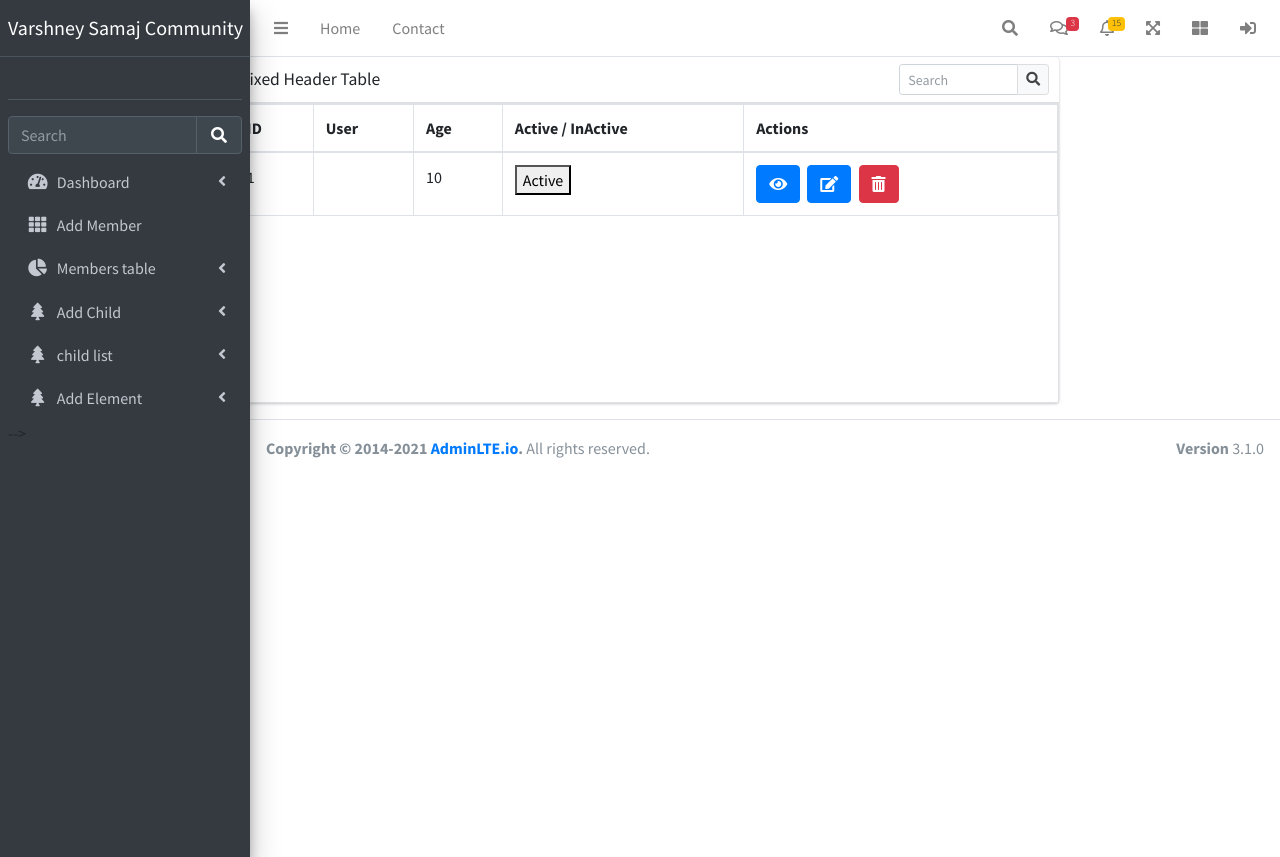
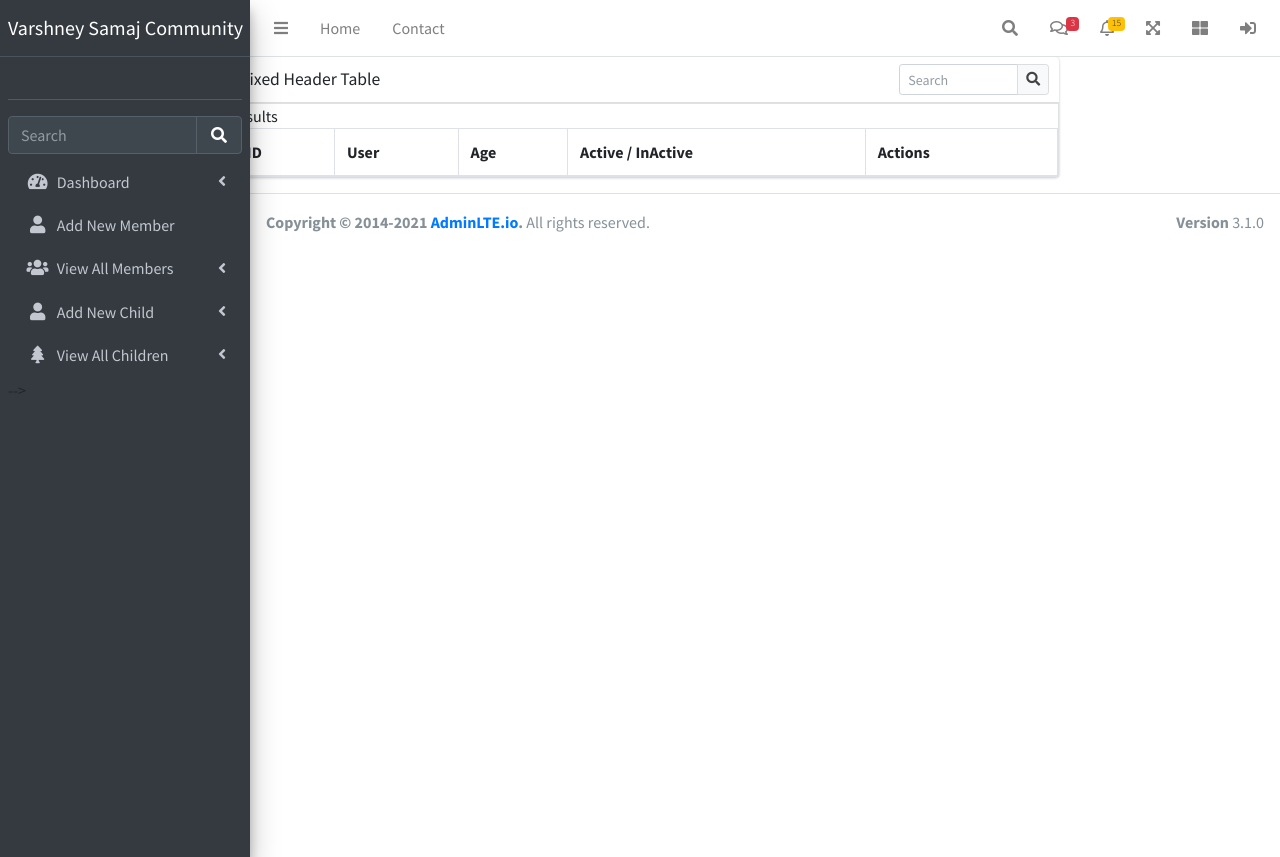
Before and after one commit to Anuragchindaliya/community_project, a PHP site: page /server/childTables.php?filter=marriageable in a window 1280 px wide. Run offline with PHP 8.4, Linux system fonts and the light colour scheme; tables that the repository leaves empty or names only in its code hold one stand-in row (values such as "Sample post"); data that the repository does not hold is empty; some libraries are stand-ins or nearby versions.

```diff
--- a/includes/sidebar.php
+++ b/includes/sidebar.php
@@ -45,18 +45,18 @@
           </li>
           <li class="nav-item">
             <a href="../server/member_form.php" class="nav-link">
-              <i class="nav-icon fas fa-th"></i>
+              <i class="nav-icon fas fa-user"></i>
               <p>
-                Add Member
+                Add New Member
                 <!-- <span class="right badge badge-danger">New</span> -->
               </p>
             </a>
           </li>
           <li class="nav-item">
             <a href="../server/member_table.php" class="nav-link">
-              <i class="nav-icon fas fa-chart-pie"></i>
+              <i class="nav-icon fas fa-users"></i>
               <p>
-                Members table
+                View All Members
                 <i class="right fas fa-angle-left"></i>
               </p>
             </a>
@@ -64,9 +64,9 @@
           </li>
           <li class="nav-item">
             <a href="../server/child_new.php" class="nav-link">
-              <i class="nav-icon fas fa-tree"></i>
+              <i class="nav-icon fas fa-user"></i>
               <p>
-                Add Child
+                Add New Child
                 <i class="fas fa-angle-left right"></i>
               </p>
             </a>
@@ -75,21 +75,11 @@
             <a href="../server/childTables.php" class="nav-link">
               <i class="nav-icon fas fa-tree"></i>
               <p>
-                child list
+                View All Children
                 <i class="fas fa-angle-left right"></i>
               </p>
             </a>
           </li>
-          <li class="nav-item">
-            <a href="#" class="nav-link">
-              <i class="nav-icon fas fa-tree"></i>
-              <p>
-                Add Element
-                <i class="fas fa-angle-left right"></i>
-              </p>
-            </a>
-          </li>
-
         </ul> -->
       </nav>
       <!-- /.sidebar-menu -->
--- a/process/addChildDetail.php
+++ b/process/addChildDetail.php
@@ -1,7 +1,5 @@
 <?php
 include "../db/conn.php";
-include "../includes/sidebar.php";
-
 // echo $_POST['marriage'],$_POST['upload'];
 if(isset($_POST['childdata'])){
     $child_Name =$_POST['name'];
@@ -26,6 +24,7 @@ if(isset($_POST['childdata'])){
 
 if (mysqli_query($conn, $sql)) {
     echo "New record created successfully";
+    header("location: ../server/child_new.php");
   } else {
     echo "Error: " . $sql . "<br>" . mysqli_error($conn);
   }
--- a/process/logout.php
+++ b/process/logout.php
@@ -2,6 +2,6 @@
 session_start();
 unset($_SESSION["login"]);
 unset($_SESSION["username"]);
-header("Location: ../client/member_login.php");
+header("Location: ../client/admin_login.php");
 
 ?>
--- a/server/childTables.php
+++ b/server/childTables.php
@@ -27,7 +27,7 @@ include "../includes/sidebar.php";
                     </div>
                 </div>
                 <!-- /.card-header -->
-                <div class="card-body table-bordered table-responsive p-0" style="height: 300px;">
+                <div class="card-body table-bordered table-responsive p-0">
                     <table class="table table-head-fixed text-nowrap">
                         <thead>
                             <tr>
@@ -41,7 +41,12 @@ include "../includes/sidebar.php";
                         </thead>
                         <tbody>
                         <?php
-                        $sql = "SELECT * FROM child_data";
+                        if(isset($_GET['filter']) && $_GET['filter']=='marriageable'){
+                            $sql = "SELECT * FROM child_data WHERE isMarriageable='yes'";
+                        }else{
+                            $sql = "SELECT * FROM child_data";
+                        }
+
                         $result = mysqli_query($conn,$sql);
                         if (mysqli_num_rows($result) > 0) {
                             // output data of each row
```
Also changed, not shown: client/admin_login.php (added, +62 -0 lines), process/loginAdmin.php (added, +23 -0 lines), server/dashboard.php (+12 -12 lines), server/member_table.php (+6 -1 lines).
